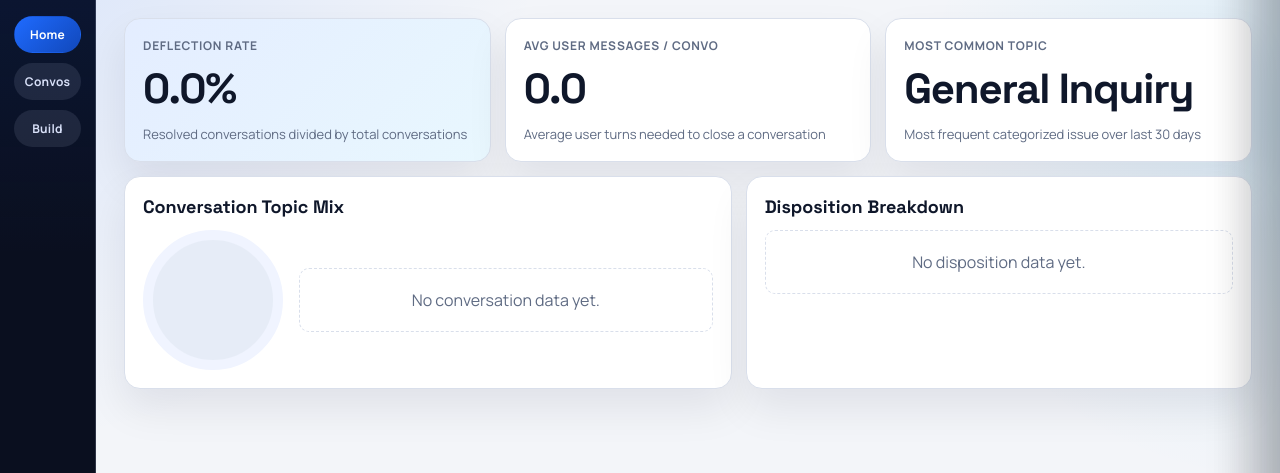
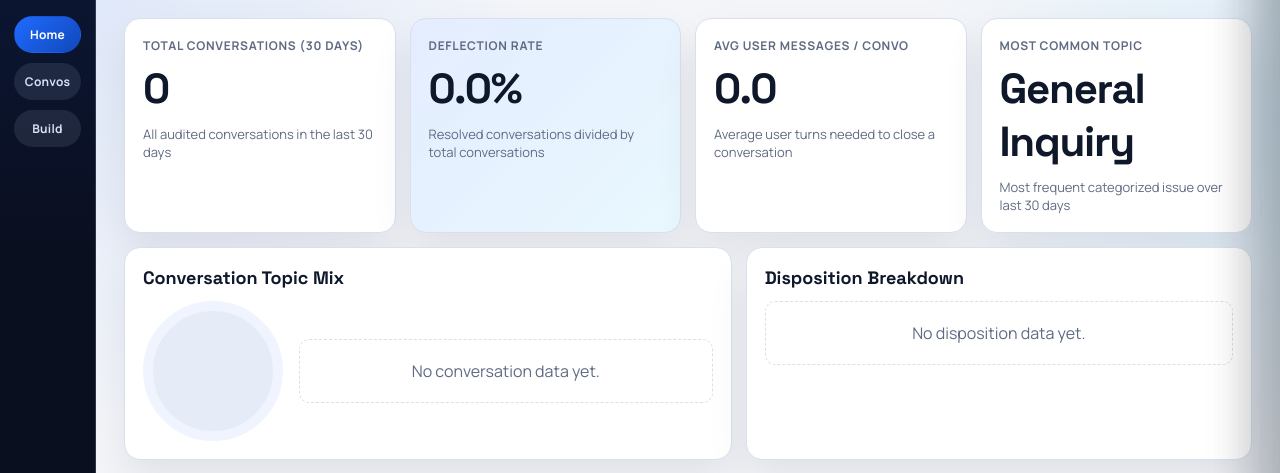
Before and after one commit to matchdutoit/bookly-support-agent, a Flask app: page /admin in a window 1280 px wide. Shown: the part 101-574 px from the top of the page. Run offline with Flask 3, Linux system fonts and the light colour scheme; data that the repository does not hold is empty.

Commit message:
Add total-conversations tile to Matchagon home metrics

```diff
--- a/static/admin.css
+++ b/static/admin.css
@@ -173,7 +173,7 @@ body {
 
 .metric-grid {
     display: grid;
-    grid-template-columns: repeat(3, minmax(0, 1fr));
+    grid-template-columns: repeat(4, minmax(0, 1fr));
     gap: 14px;
     margin-bottom: 14px;
 }
--- a/static/admin.js
+++ b/static/admin.js
@@ -155,6 +155,9 @@ function renderBars(containerId, data, labelKey) {
 }
 
 function setMetricValues(metrics) {
+    document.getElementById("metric-total-conversations").textContent = Number(
+        metrics.total_conversations || 0,
+    ).toLocaleString();
     document.getElementById("metric-deflection").textContent = formatPercent(metrics.deflection_rate);
     document.getElementById("metric-avg-user-messages").textContent = Number(metrics.avg_user_messages || 0).toFixed(1);
     document.getElementById("metric-top-topic").textContent = metrics.most_common_topic_label || "-";
--- a/templates/admin.html
+++ b/templates/admin.html
@@ -37,6 +37,11 @@
                 </header>
 
                 <div class="metric-grid">
+                    <article class="metric-card">
+                        <p class="metric-label">Total Conversations (30 Days)</p>
+                        <h3 class="metric-value" id="metric-total-conversations">0</h3>
+                        <p class="metric-detail">All audited conversations in the last 30 days</p>
+                    </article>
                     <article class="metric-card metric-emphasis">
                         <p class="metric-label">Deflection Rate</p>
                         <h3 class="metric-value" id="metric-deflection">0%</h3>
```
